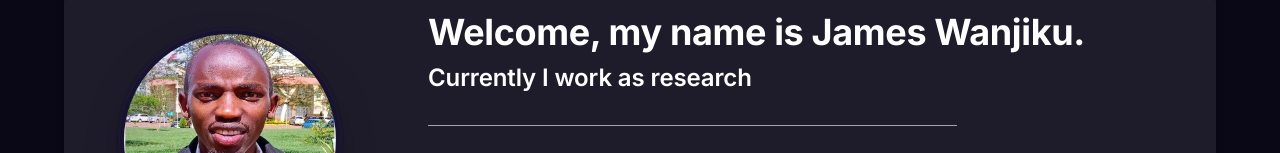
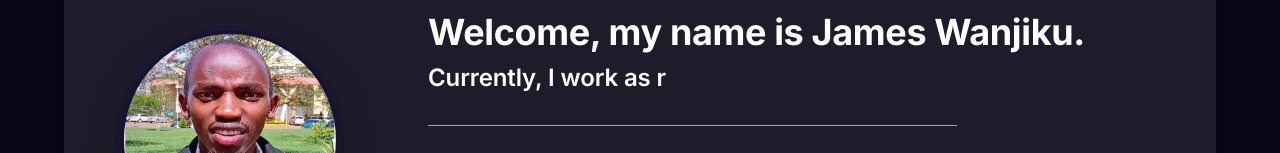
Before and after one commit to Garnet-Owl/Garnet-Owl.github.io, a Next.js app: page / in a window 1280 px wide. Shown: the part 149-302 px from the top of the page. Built offline with nearby package versions, Linux system fonts and the light colour scheme.

Commit message:
Fix punctuation

```diff
--- a/app/dashboard/Hero.tsx
+++ b/app/dashboard/Hero.tsx
@@ -94,7 +94,7 @@ const Hero = () => {
                   }}
                 >
                   <TypewriterEffect
-                    text="Currently I work as researcher at AAI-Labs."
+                    text="Currently, I work as researcher at AAI-Labs."
                     speed={70}
                     delay={3300}
                   />
```
